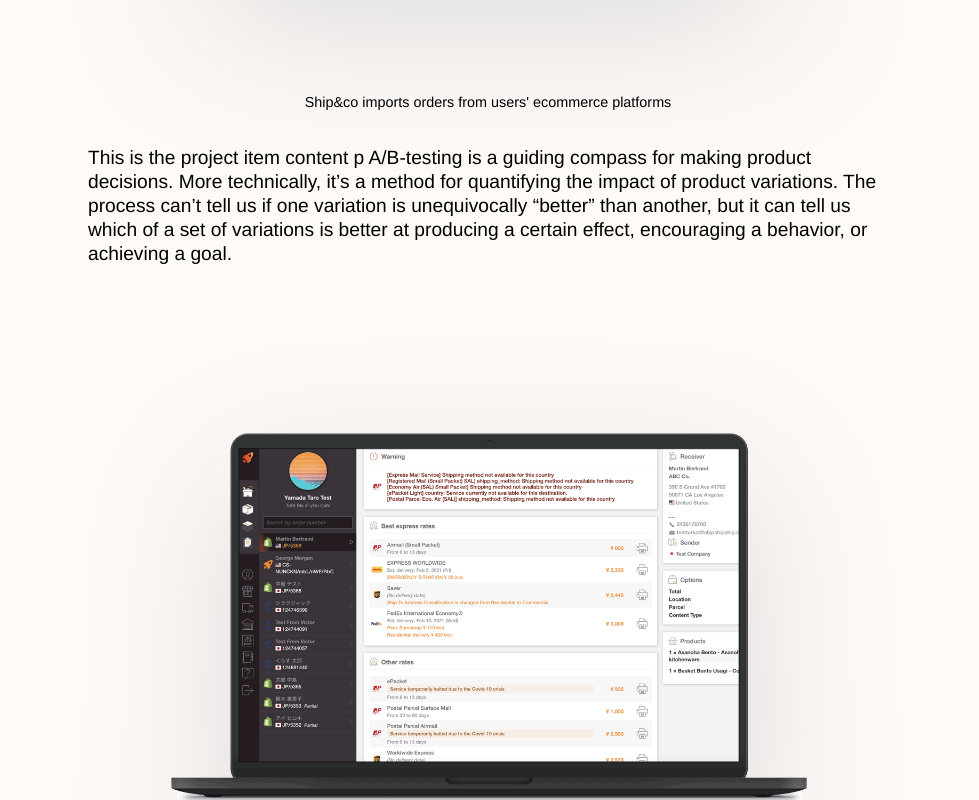
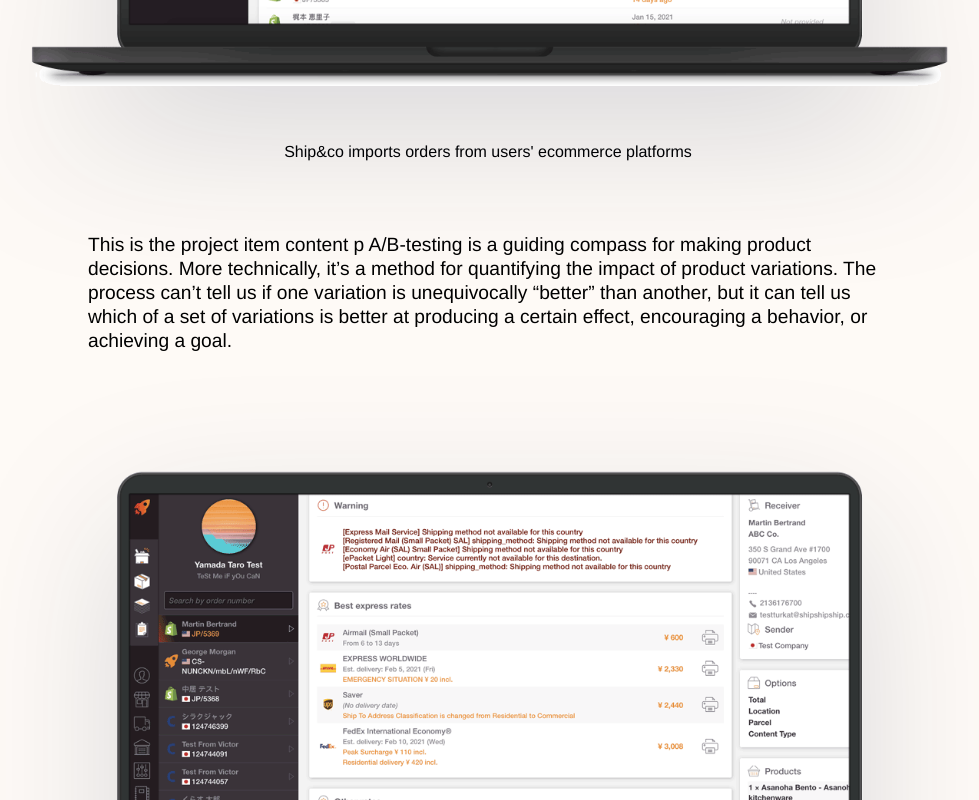
Before and after one commit to vtrofin/personal-website, a Vue app: page /projects/shipandco in a window 1280 px wide. Shown: the part 1740-2540 px from the top of the page, without its empty margins (152-1131 px from the left). Built offline with nearby package versions, Linux system fonts and the light colour scheme.

Commit message:
images formatting inside content container

```diff
--- a/src/components/project_item/project_content.vue
+++ b/src/components/project_item/project_content.vue
@@ -18,7 +18,7 @@ export default {
     StockandcoContent,
     UtilsContent,
     StaffContent,
-    BentoandcoContent,
+    BentoandcoContent
   },
   setup(props) {
     const route = useRoute();
@@ -39,9 +39,9 @@ export default {
 
     return {
       projectContentComponent,
-      modifierClass,
+      modifierClass
     };
-  },
+  }
 };
 </script>
 <style>
@@ -49,12 +49,23 @@ export default {
   text-align: initial;
   max-width: 800px;
   margin: 0 auto;
+}
+.project-content:first-of-type {
   padding-top: 10vh;
+}
+.project-content:last-of-type {
   padding-bottom: 20vh;
 }
+
 @media all and (min-width: 600px) {
   .project-content {
+    padding-top: 3rem;
+  }
+  .project-content:first-of-type {
     padding-top: 5rem;
+  }
+
+  .project-content:last-of-type {
     padding-bottom: 10rem;
   }
 }
@@ -92,8 +103,14 @@ export default {
   line-height: 150%;
   margin: 0 auto 2rem;
 }
+
 .content-image {
   width: 100%;
   margin: -10% auto;
 }
+@media all and (min-width: 1280px) {
+  .content-image {
+    margin: -20% auto;
+  }
+}
 </style>
--- a/src/components/project_item/shipandco.vue
+++ b/src/components/project_item/shipandco.vue
@@ -11,11 +11,13 @@
       behavior, or achieving a goal.
       <span class="italic-text" />
     </p>
+  </div>
   <ProjectImage
     alt-text="shipandco orders page view"
     url="/shipandco_orders.png"
     caption="Ship&co imports orders from users' ecommerce platforms"
   />
+  <div class="project-content" tabindex="0">
     <p>
       This is the project item content p A/B-testing is a guiding compass for making product
       decisions. More technically, it’s a method for quantifying the impact of product variations.
@@ -23,18 +25,18 @@
       tell us which of a set of variations is better at producing a certain effect, encouraging a
       behavior, or achieving a goal.
     </p>
+  </div>
   <ProjectImage
     alt-text="shipandco order page detailed view with rates displayed"
     url="/shipandco_order_rates.png"
     caption="Ship&co makes it easy to choose the cheapest/ fastest shipping method"
   />
-
   <ProjectImage
     alt-text="shipandco shipment label detail view"
     url="/shipandco_label.png"
     caption="Ship&co makes it easy to print shipping labels"
   />
-
+  <div class="project-content" tabindex="0">
     <a
       href="#"
       :class="modifier ? 'content-link reversed' + ' ' + modifier : 'content-link reversed'"
@@ -57,7 +59,7 @@ export default {
   name: 'ShipandcoContent',
   components: { ProjectSummary, ProjectImage },
   props: {
-    modifier: { type: String, required: false, default: '' },
-  },
+    modifier: { type: String, required: false, default: '' }
+  }
 };
 </script>
--- a/src/components/project_item/staff.vue
+++ b/src/components/project_item/staff.vue
@@ -1,11 +1,6 @@
 <template>
   <div class="project-content">
     <h3>This is the project item content h3</h3>
-    <ProjectImage
-      alt-text="view of top users in Ship&co and last shipments made"
-      url="/staff_dashboard.png"
-      caption="The app is a dashboard for the marketing team"
-    />
     <p>
       This is the project item content p A/B-testing is a guiding compass for making product
       decisions. More technically, it’s a method for quantifying the impact of product variations.
@@ -13,11 +8,18 @@
       tell us which of a set of variations is better at producing a certain effect, encouraging a
       behavior, or achieving a goal.
     </p>
-    <ProjectImage
-      alt-text="view of all labels made with Ship&co in the last two weeks"
-      url="/staff_shipments.png"
-      caption="The app enables the marketing team to perform actions on labels created within Ship&co"
-    />
+  </div>
+  <ProjectImage
+    alt-text="view of top users in Ship&co and last shipments made"
+    url="/staff_dashboard.png"
+    caption="The app is a dashboard for the marketing team"
+  />
+  <ProjectImage
+    alt-text="view of all labels made with Ship&co in the last two weeks"
+    url="/staff_shipments.png"
+    caption="The app enables the marketing team to perform actions on labels created within Ship&co"
+  />
+  <div class="project-content">
     <ProjectSummary />
   </div>
 </template>
@@ -27,6 +29,6 @@ import ProjectSummary from './project_summary';
 import ProjectImage from './project_image';
 export default {
   name: 'StaffContent',
-  components: { ProjectSummary, ProjectImage },
+  components: { ProjectSummary, ProjectImage }
 };
 </script>
--- a/src/components/project_item/stockandco.vue
+++ b/src/components/project_item/stockandco.vue
@@ -1,11 +1,6 @@
 <template>
   <div class="project-content">
     <h3>This is the project item content h3</h3>
-    <ProjectImage
-      alt-text="stock&co list of products with quantities"
-      url="/stockandco_variants.png"
-      caption="Stock&co enables syncing of product quantities across multiple Shopify stores"
-    />
     <p>
       This is the project item content p A/B-testing is a guiding compass for making product
       decisions. More technically, it’s a method for quantifying the impact of product variations.
@@ -13,7 +8,14 @@
       tell us which of a set of variations is better at producing a certain effect, encouraging a
       behavior, or achieving a goal.
     </p>
-    <ProjectImage alt-text="stock&co list of synced shopify stores" url="/stockandco_shops.png" />
+  </div>
+  <ProjectImage
+    alt-text="stock&co list of products with quantities"
+    url="/stockandco_variants.png"
+    caption="Stock&co enables syncing of product quantities across multiple Shopify stores"
+  />
+  <ProjectImage alt-text="stock&co list of synced shopify stores" url="/stockandco_shops.png" />
+  <div class="project-content">
     <ProjectSummary />
   </div>
 </template>
@@ -24,6 +26,6 @@ import ProjectImage from './project_image';
 
 export default {
   name: 'StockandcoContent',
-  components: { ProjectSummary, ProjectImage },
+  components: { ProjectSummary, ProjectImage }
 };
 </script>
--- a/src/components/project_item/utils.vue
+++ b/src/components/project_item/utils.vue
@@ -13,6 +13,8 @@
       url="/utils.png"
       caption="A tool for developers to test ecommerce integrations"
     />
+  </div>
+  <div class="project-content">
     <ProjectSummary />
   </div>
 </template>
@@ -22,6 +24,6 @@ import ProjectSummary from './project_summary';
 import ProjectImage from './project_image';
 export default {
   name: 'UtilsContent',
-  components: { ProjectSummary, ProjectImage },
+  components: { ProjectSummary, ProjectImage }
 };
 </script>
```
Lines whose indentation alone changed are shown as unchanged.
